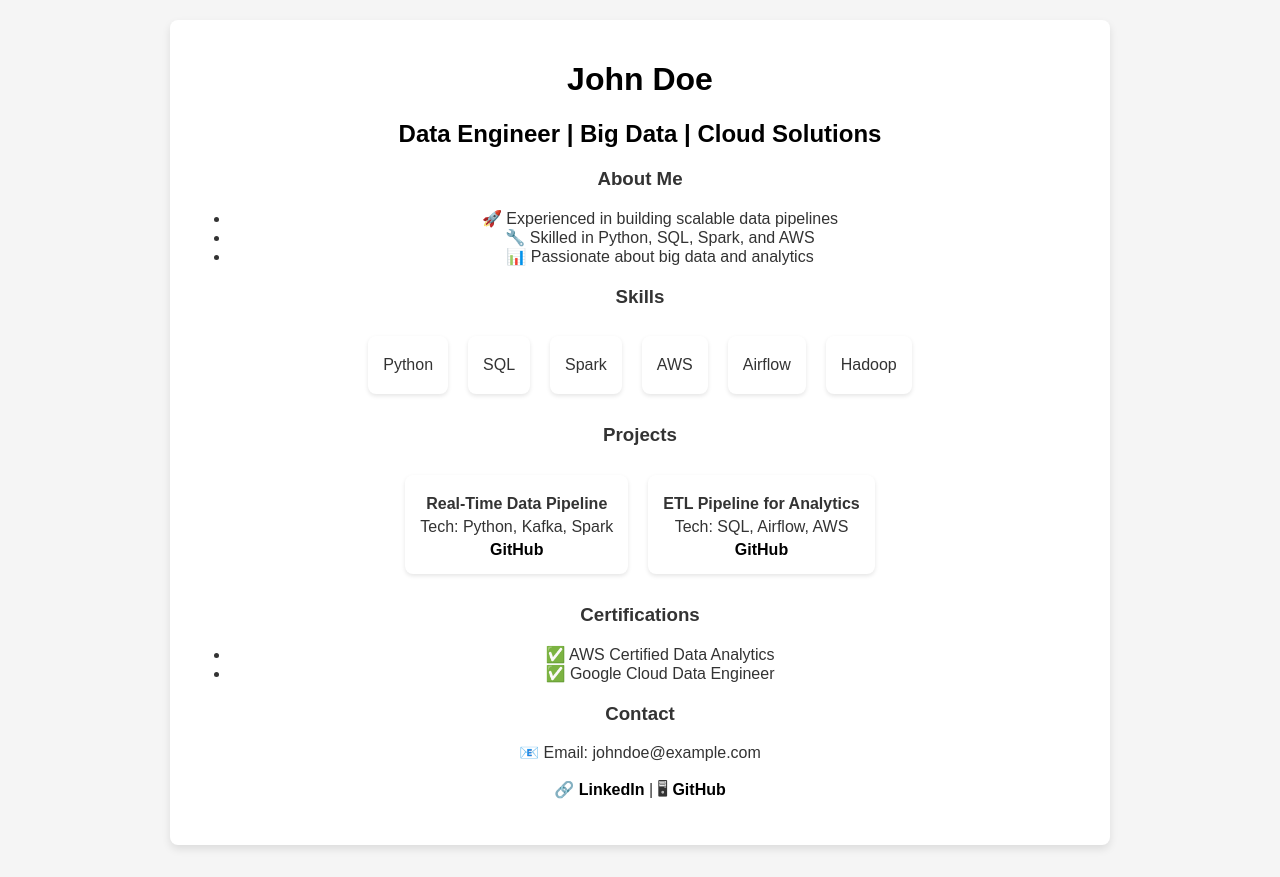
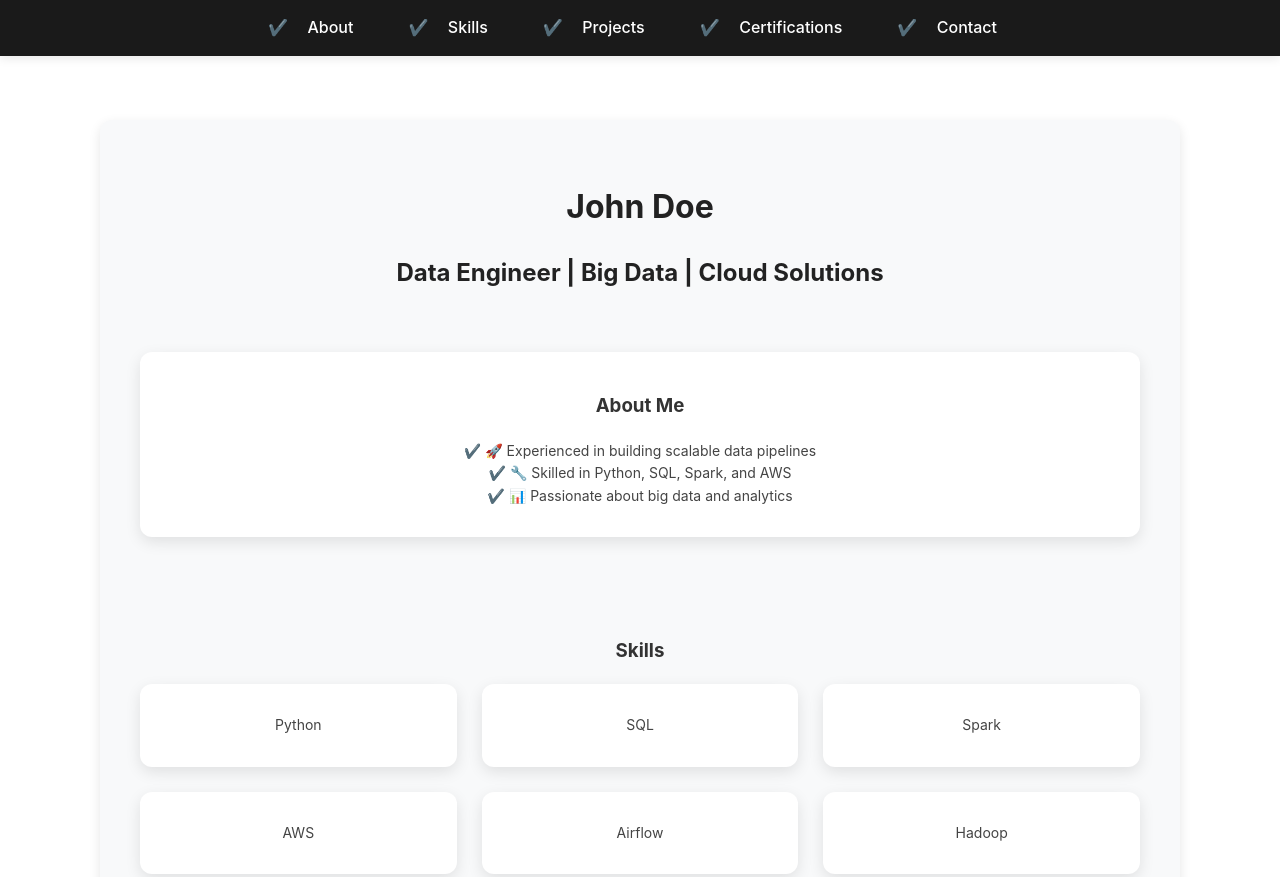
Before and after one commit to sohail-sayyed/portfolio, a plain HTML site: page index.html in a window 1280 px wide. Shown: the top 877 px of the page. Drawn offline with Linux system fonts and the light colour scheme.

Commit message:
Update index.html

```diff
--- a/index.html
+++ b/index.html
@@ -3,58 +3,123 @@
 <head>
     <meta charset="UTF-8">
     <meta name="viewport" content="width=device-width, initial-scale=1.0">
-    <title>Data Engineer Portfolio</title>
+    <title>John Doe | Data Engineer</title>
     <style>
         body {
-            font-family: Arial, sans-serif;
-            background-color: #f5f5f5;
+            font-family: 'Inter', sans-serif;
+            background-color: #ffffff;
             color: #333;
             margin: 0;
             padding: 0;
+            line-height: 1.6;
+        }
+        /* Navigation Bar */
+        .navbar {
+            position: fixed;
+            top: 0;
+            width: 100%;
+            background: #1a1a1a;
+            padding: 15px 0;
+            box-shadow: 0 2px 10px rgba(0, 0, 0, 0.1);
+            z-index: 1000;
+            display: flex;
+            justify-content: center;
+            align-items: center;
+        }
+        .navbar ul {
+            list-style: none;
+            padding: 0;
+            margin: 0;
+            display: flex;
+            gap: 40px;
+        }
+        .navbar ul li a {
+            text-decoration: none;
+            color: #fff;
+            font-size: 16px;
+            font-weight: 500;
+            transition: 0.3s;
+            padding: 10px 15px;
+        }
+        .navbar ul li a:hover {
+            color: #1db954;
+            border-bottom: 2px solid #1db954;
+        }
+        .container {
+            max-width: 1000px;
+            margin: 120px auto 50px;
+            padding: 40px;
+            background: #f8f9fa;
+            border-radius: 12px;
+            box-shadow: 0 4px 12px rgba(0, 0, 0, 0.1);
             text-align: center;
         }
-        .container {
-            max-width: 900px;
-            margin: 20px auto;
-            background: white;
-            padding: 20px;
-            border-radius: 8px;
-            box-shadow: 0 4px 8px rgba(0, 0, 0, 0.1);
-        }
         h1, h2 {
-            color: #000;
+            color: #222;
         }
         .section {
-            margin: 20px 0;
+            margin: 60px 0;
+            padding-top: 20px;
+        }
+        .grid {
+            display: grid;
+            grid-template-columns: repeat(auto-fit, minmax(250px, 1fr));
+            gap: 25px;
         }
         .card {
             background: #fff;
-            padding: 15px;
-            margin: 10px;
-            border-radius: 8px;
-            box-shadow: 0 2px 4px rgba(0, 0, 0, 0.1);
+            padding: 20px;
+            border-radius: 12px;
+            box-shadow: 0 5px 15px rgba(0, 0, 0, 0.1);
+            transition: transform 0.3s ease-in-out, box-shadow 0.3s ease-in-out;
         }
-        .skills, .projects {
-            display: flex;
-            flex-wrap: wrap;
-            justify-content: center;
+        .card:hover {
+            transform: translateY(-5px);
+            box-shadow: 0 8px 20px rgba(0, 0, 0, 0.15);
         }
-        .card p {
-            margin: 5px 0;
+        .card p, .card ul {
+            margin: 10px 0;
+            font-size: 14px;
+            color: #444;
+        }
+        ul {
+            list-style-type: none;
+            padding: 0;
+        }
+        ul li::before {
+            content: "✔️ ";
+            color: #1db954;
         }
         a {
-            color: #000;
+            color: #1db954;
             text-decoration: none;
             font-weight: bold;
+        }
+        a:hover {
+            text-decoration: underline;
+        }
+        html {
+            scroll-behavior: smooth;
         }
     </style>
 </head>
 <body>
+    <!-- Navigation Bar -->
+    <nav class="navbar">
+        <ul>
+            <li><a href="#about">About</a></li>
+            <li><a href="#skills">Skills</a></li>
+            <li><a href="#projects">Projects</a></li>
+            <li><a href="#certifications">Certifications</a></li>
+            <li><a href="#contact">Contact</a></li>
+        </ul>
+    </nav>
+
     <div class="container">
         <h1>John Doe</h1>
         <h2>Data Engineer | Big Data | Cloud Solutions</h2>
 
-        <div class="section">
+        <div id="about" class="section card">
             <h3>About Me</h3>
             <ul>
                 <li>🚀 Experienced in building scalable data pipelines</li>
@@ -63,9 +128,9 @@
             </ul>
         </div>
 
-        <div class="section">
+        <div id="skills" class="section">
             <h3>Skills</h3>
-            <div class="skills">
+            <div class="grid">
                 <div class="card"><p>Python</p></div>
                 <div class="card"><p>SQL</p></div>
                 <div class="card"><p>Spark</p></div>
@@ -75,31 +140,41 @@
             </div>
         </div>
 
-        <div class="section">
+        <div id="projects" class="section">
             <h3>Projects</h3>
-            <div class="projects">
+            <div class="grid">
                 <div class="card">
                     <p><strong>Real-Time Data Pipeline</strong></p>
-                    <p>Tech: Python, Kafka, Spark</p>
+                    <ul>
+                        <li>Tech: Python, Kafka, Spark</li>
+                        <li>Processed streaming data efficiently</li>
+                    </ul>
                     <a href="#">GitHub</a>
                 </div>
                 <div class="card">
                     <p><strong>ETL Pipeline for Analytics</strong></p>
-                    <p>Tech: SQL, Airflow, AWS</p>
+                    <ul>
+                        <li>Tech: SQL, Airflow, AWS</li>
+                        <li>Automated data transformation</li>
+                    </ul>
                     <a href="#">GitHub</a>
                 </div>
             </div>
         </div>
 
-        <div class="section">
+        <div id="certifications" class="section">
             <h3>Certifications</h3>
-            <ul>
-                <li>✅ AWS Certified Data Analytics</li>
-                <li>✅ Google Cloud Data Engineer</li>
-            </ul>
+            <div class="grid">
+                <div class="card">
+                    <ul>
+                        <li>AWS Certified Data Analytics</li>
+                        <li>Google Cloud Data Engineer</li>
+                    </ul>
+                </div>
+            </div>
         </div>
 
-        <div class="section">
+        <div id="contact" class="section card">
             <h3>Contact</h3>
             <p>📧 Email: johndoe@example.com</p>
             <p>🔗 <a href="#">LinkedIn</a> | 🖥 <a href="#">GitHub</a></p>
```
